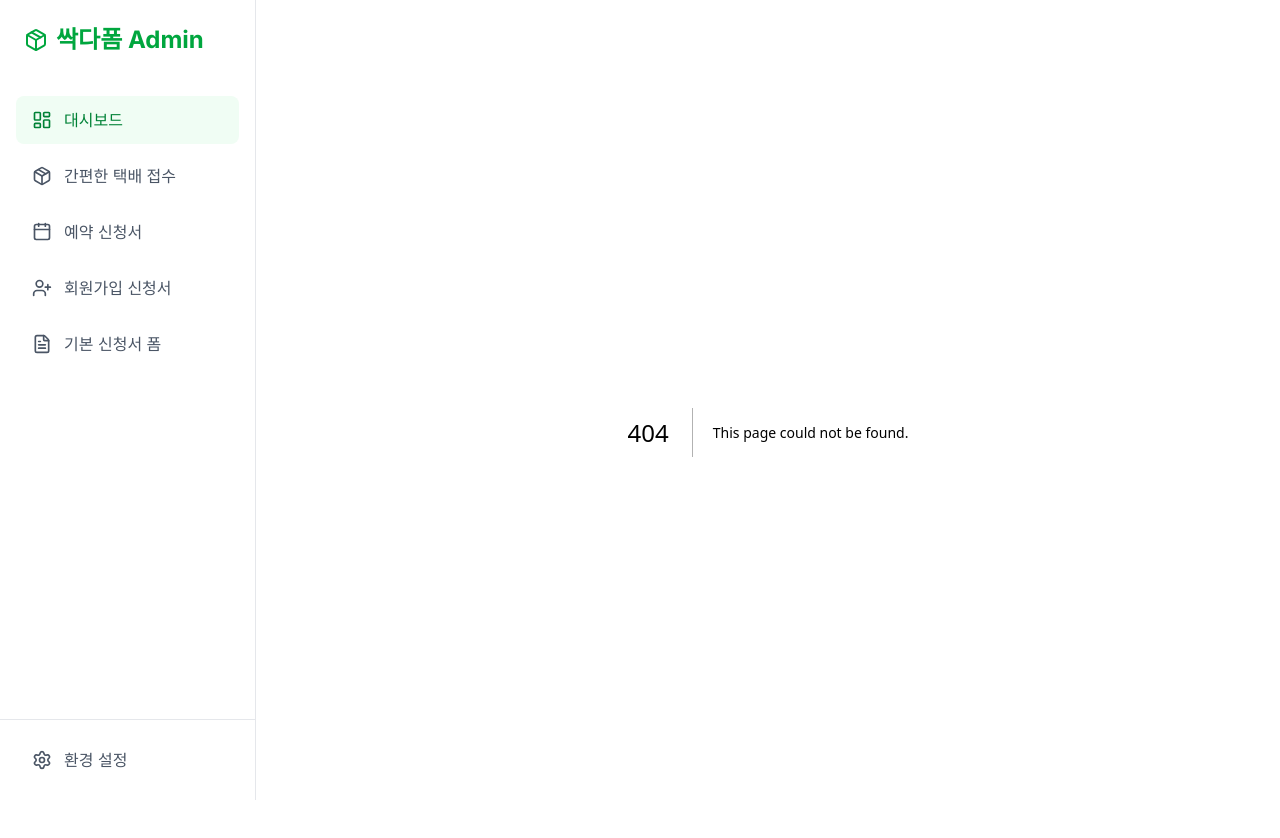
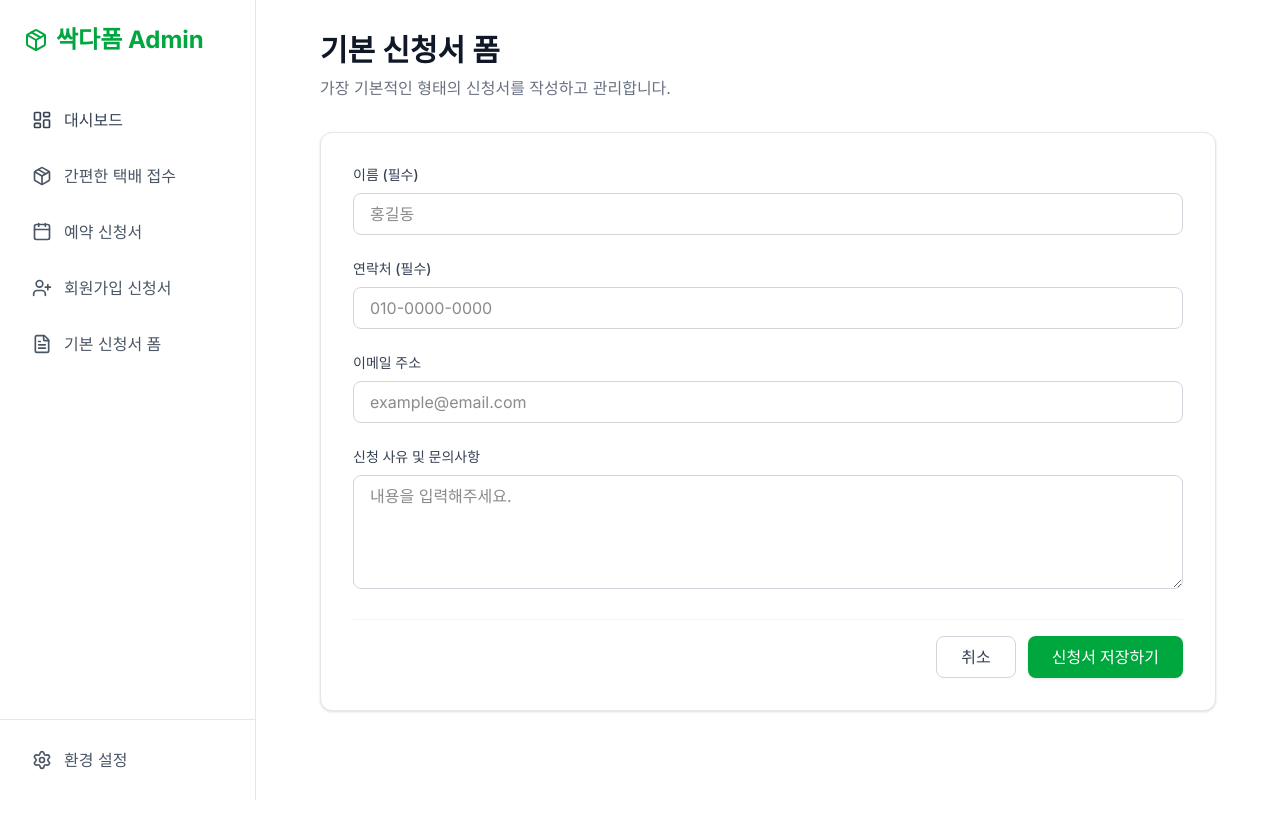
Before and after one commit to hannune-s/ssakdaform, a Next.js app: page /form-basic in a window 1280 px wide. Before the commit this address had no page. Shown: the top 838 px of the page. After the commit the page ends 800 px from the top, so only its background shows below. Built offline with nearby package versions, Linux system fonts and the light colour scheme.

Commit message:
feat: 메뉴 링크 활성화 및 기본 신청서 폼 페이지 추가

```diff
--- /dev/null
+++ b/src/app/form-basic/page.tsx
@@ -0,0 +1,69 @@
+export default function BasicForm() {
+  return (
+    <div className="max-w-4xl mx-auto">
+      <div className="mb-8">
+        <h1 className="text-3xl font-bold text-gray-900 mb-2">기본 신청서 폼</h1>
+        <p className="text-gray-500">가장 기본적인 형태의 신청서를 작성하고 관리합니다.</p>
+      </div>
+
+      <div className="bg-white p-8 rounded-xl border border-gray-200 shadow-sm">
+        <form className="space-y-6">
+
+          <div>
+            <label className="block text-sm font-medium text-gray-700 mb-2">
+              이름 (필수)
+            </label>
+            <input
+              type="text"
+              className="w-full px-4 py-2 border border-gray-300 rounded-lg focus:ring-2 focus:ring-green-500 focus:border-green-500 outline-none transition-colors"
+              placeholder="홍길동"
+            />
+          </div>
+
+          <div>
+            <label className="block text-sm font-medium text-gray-700 mb-2">
+              연락처 (필수)
+            </label>
+            <input
+              type="tel"
+              className="w-full px-4 py-2 border border-gray-300 rounded-lg focus:ring-2 focus:ring-green-500 focus:border-green-500 outline-none transition-colors"
+              placeholder="010-0000-0000"
+            />
+          </div>
+
+          <div>
+            <label className="block text-sm font-medium text-gray-700 mb-2">
+              이메일 주소
+            </label>
+            <input
+              type="email"
+              className="w-full px-4 py-2 border border-gray-300 rounded-lg focus:ring-2 focus:ring-green-500 focus:border-green-500 outline-none transition-colors"
+              placeholder="example@email.com"
+            />
+          </div>
+
+          <div>
+            <label className="block text-sm font-medium text-gray-700 mb-2">
+              신청 사유 및 문의사항
+            </label>
+            <textarea
+              rows={4}
+              className="w-full px-4 py-2 border border-gray-300 rounded-lg focus:ring-2 focus:ring-green-500 focus:border-green-500 outline-none transition-colors"
+              placeholder="내용을 입력해주세요."
+            ></textarea>
+          </div>
+
+          <div className="pt-4 flex justify-end gap-3 border-t border-gray-100">
+            <button type="button" className="px-6 py-2 border border-gray-300 text-gray-700 rounded-lg hover:bg-gray-50 transition-colors font-medium">
+              취소
+            </button>
+            <button type="button" className="px-6 py-2 bg-green-600 text-white rounded-lg hover:bg-green-700 transition-colors font-medium shadow-sm">
+              신청서 저장하기
+            </button>
+          </div>
+
+        </form>
+      </div>
+    </div>
+  );
+}
--- a/src/components/Sidebar.tsx
+++ b/src/components/Sidebar.tsx
@@ -12,30 +12,30 @@ export default function Sidebar() {
       </div>
 
       <nav className="flex-1 px-4 space-y-2 mt-4">
-        <Link href="/" className="flex items-center gap-3 px-4 py-3 text-gray-700 bg-green-50 text-green-700 rounded-lg font-medium">
+        <Link href="/" className="flex items-center gap-3 px-4 py-3 text-gray-700 hover:bg-green-50 hover:text-green-700 rounded-lg font-medium transition-colors">
           <LayoutDashboard className="w-5 h-5" />
           대시보드
         </Link>
-        <Link href="#" className="flex items-center gap-3 px-4 py-3 text-gray-600 hover:bg-gray-50 hover:text-gray-900 rounded-lg transition-colors">
+        <Link href="/form-delivery" className="flex items-center gap-3 px-4 py-3 text-gray-600 hover:bg-gray-50 hover:text-gray-900 rounded-lg transition-colors">
           <Package className="w-5 h-5" />
           간편한 택배 접수
         </Link>
-        <Link href="#" className="flex items-center gap-3 px-4 py-3 text-gray-600 hover:bg-gray-50 hover:text-gray-900 rounded-lg transition-colors">
+        <Link href="/form-reservation" className="flex items-center gap-3 px-4 py-3 text-gray-600 hover:bg-gray-50 hover:text-gray-900 rounded-lg transition-colors">
           <Calendar className="w-5 h-5" />
           예약 신청서
         </Link>
-        <Link href="#" className="flex items-center gap-3 px-4 py-3 text-gray-600 hover:bg-gray-50 hover:text-gray-900 rounded-lg transition-colors">
+        <Link href="/form-signup" className="flex items-center gap-3 px-4 py-3 text-gray-600 hover:bg-gray-50 hover:text-gray-900 rounded-lg transition-colors">
           <UserPlus className="w-5 h-5" />
           회원가입 신청서
         </Link>
-        <Link href="#" className="flex items-center gap-3 px-4 py-3 text-gray-600 hover:bg-gray-50 hover:text-gray-900 rounded-lg transition-colors">
+        <Link href="/form-basic" className="flex items-center gap-3 px-4 py-3 text-gray-600 hover:bg-gray-50 hover:text-gray-900 rounded-lg transition-colors">
           <FileText className="w-5 h-5" />
           기본 신청서 폼
         </Link>
       </nav>
 
       <div className="p-4 border-t border-gray-200">
-        <Link href="#" className="flex items-center gap-3 px-4 py-3 text-gray-600 hover:bg-gray-50 hover:text-gray-900 rounded-lg transition-colors">
+        <Link href="/settings" className="flex items-center gap-3 px-4 py-3 text-gray-600 hover:bg-gray-50 hover:text-gray-900 rounded-lg transition-colors">
           <Settings className="w-5 h-5" />
           환경 설정
         </Link>
```
